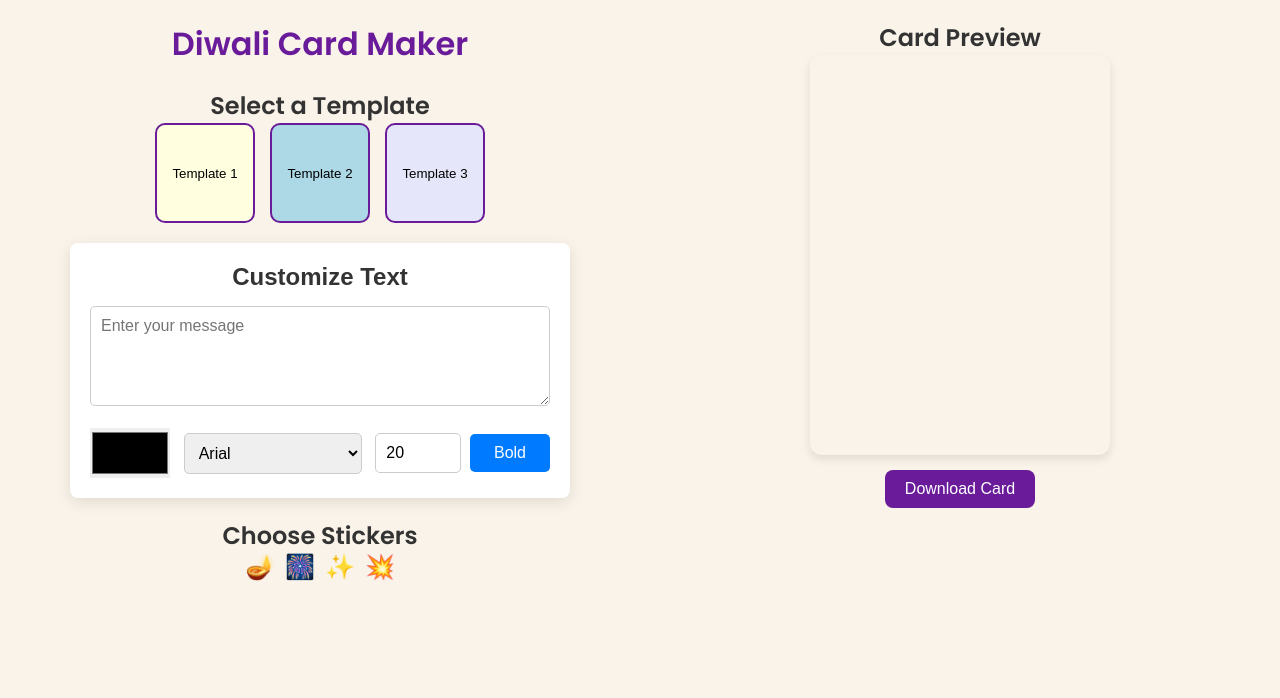
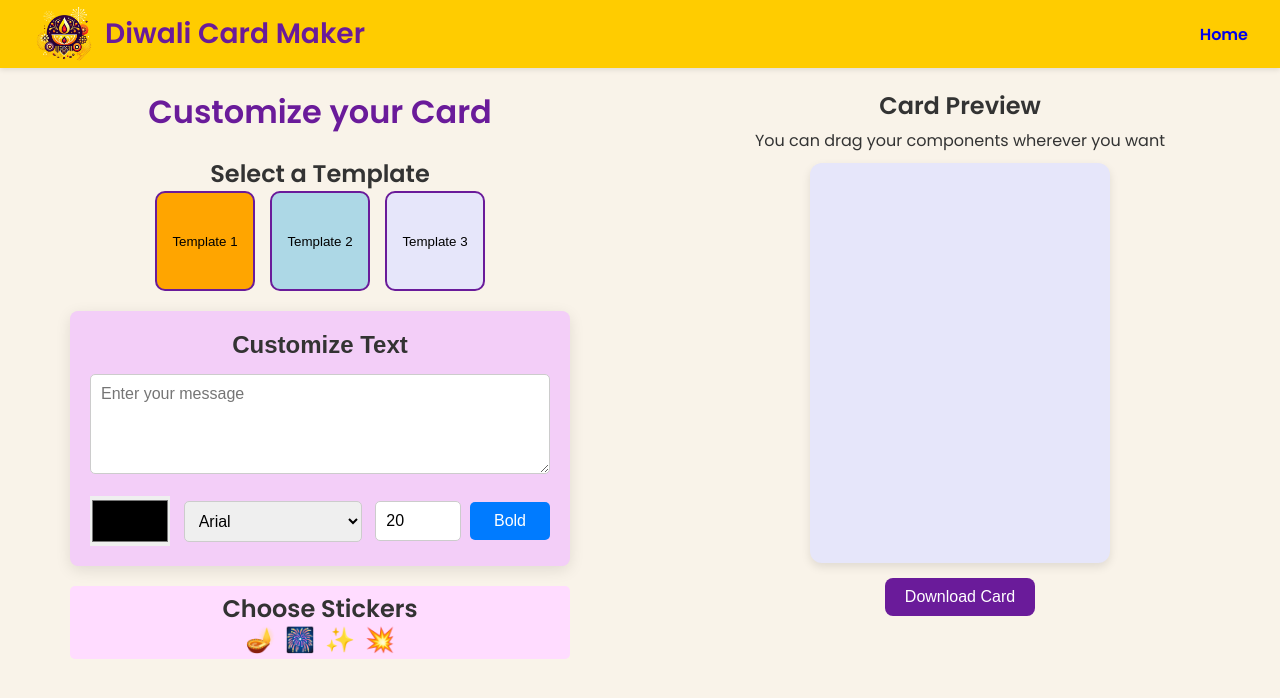
Before and after one commit to ikbal-hussain/diwali-card-maker, a React (Vite) app: page / in a window 1280 px wide. Shown: the top 698 px of the page. Built offline with nearby package versions, Linux system fonts and the light colour scheme.

Commit message:
Navbar added & fixes

```diff
--- a/src/App.css
+++ b/src/App.css
@@ -1,4 +1,4 @@
-.App {
+.App{
   display: flex;
   justify-content: space-between;
 
--- a/src/App.jsx
+++ b/src/App.jsx
@@ -6,9 +6,10 @@ import AnimationEffects from "./components/AnimationEffects";
 import CardPreview from "./components/CardPreview";
 import ImageUploader from "./components/ImageUploader";
 import "./App.css";
+import Navbar from "./components/Navbar";
 
 function App() {
-  const [template, setTemplate] = useState(null);
+  const [template, setTemplate] = useState({ id: 3, color: 'lavender' });
   const [text, setText] = useState({
     content: "",
     color: "#000",
@@ -22,9 +23,11 @@ function App() {
   const [isSoundOn, setIsSoundOn] = useState(false);
 
   return (
-    <div className="App">
-      <div className="left">
-        <h1>Diwali Card Maker</h1>
+    <div className="app-container ">
+      <Navbar />
+      <main className="App">
+ <div className="left">
+        <h1>Customize your Card</h1>
         <TemplateSelector setTemplate={setTemplate} />
         <TextEditor text={text} setText={setText} />
         <StickerGallery stickers={stickers} setStickers={setStickers} />
@@ -41,6 +44,8 @@ function App() {
           isSoundOn={isSoundOn}
         />
       </div>
+      </main>
+
     </div>
   );
 }
--- a/src/components/CardPreview.jsx
+++ b/src/components/CardPreview.jsx
@@ -19,6 +19,7 @@ function CardPreview({ template, text, stickers, images }) {
   return (
     <div className="preview-wrapper">
       <h2>Card Preview</h2>
+      <p>You can drag your components wherever you want</p>
       <div className="card" ref={cardRef} style={{ backgroundColor: template?.color }}>
         <Draggable>
           <div
--- /dev/null
+++ b/src/components/Navbar.jsx
@@ -0,0 +1,25 @@
+// src/components/Navbar.js
+import React from 'react';
+import '../styles/Navbar.css';
+import logo from '../assets/diwali-card-maker-logo.png';
+
+
+function Navbar() {
+  return (
+    <nav className="navbar">
+      <div className="navbar-logo">
+        <img src={logo} alt="Diwali Card Maker" />
+        <h3>Diwali Card Maker</h3>
+      </div>
+      <ul className="navbar-links">
+        <li><a href="#home">Home</a></li>
+        {/* <li><a href="#templates">Templates</a></li> */}
+        {/* <li><a href="#features">Features</a></li> */}
+        {/* <li><a href="#about">About</a></li> */}
+      </ul>
+      {/* <button className="navbar-cta">Create Your Card</button> */}
+    </nav>
+  );
+}
+
+export default Navbar;
--- a/src/components/TemplateSelector.jsx
+++ b/src/components/TemplateSelector.jsx
@@ -3,7 +3,7 @@ import '../styles/TemplateSelector.css';
 
 function TemplateSelector({ setTemplate }) {
   const templates = [
-    { id: 1, color: 'lightyellow' },
+    { id: 1, color: 'orange' },
     { id: 2, color: 'lightblue' },
     { id: 3, color: 'lavender' },
   ];
--- a/src/styles/CardPreview.css
+++ b/src/styles/CardPreview.css
@@ -1,6 +1,10 @@
 .preview-wrapper {
     text-align: center;
     margin: 20px;
+  }
+.preview-wrapper p {
+    text-align: center;
+    margin: 5px 10px 10px 10px;
   }
 
   .card {
--- /dev/null
+++ b/src/styles/Navbar.css
@@ -0,0 +1,81 @@
+/* src/styles/Navbar.css */
+.navbar {
+    display: flex;
+    justify-content: space-between;
+    align-items: center;
+    padding: .1rem 2rem;
+    background-color: #ffcc00;
+    box-shadow: 0 2px 5px rgba(0, 0, 0, 0.1);
+  }
+
+  .navbar-logo {
+    display: flex;
+    align-items: center;
+    justify-content: center;
+    gap: 0.5rem;
+    font-size: 1.5rem;
+    font-weight: bold;
+    color: #6a1b9a;
+  }
+
+  .navbar-logo img {
+    width: 65px;
+    height: auto;
+  }
+  .navbar-logo h3 {
+     margin: 0;
+     color: #6a1b9a;
+  }
+
+  .navbar-links {
+    list-style: none;
+    display: flex;
+    gap: 2rem;
+  }
+
+  .navbar-links li {
+    position: relative;
+  }
+
+  .navbar-links a {
+    text-decoration: none;
+    /* color: #333; */
+    font-weight: 800;
+    padding: 0.5rem 0;
+    transition: color 0.3s ease;
+  }
+
+  .navbar-links a:hover {
+    color: #ff6600;
+  }
+
+  .navbar-cta {
+    background-color: #ff6600;
+    color: #fff;
+    padding: 0.75rem 1.5rem;
+    font-size: 1rem;
+    border: none;
+    border-radius: 20px;
+    cursor: pointer;
+    transition: background-color 0.3s ease;
+  }
+
+  .navbar-cta:hover {
+    background-color: #cc5200;
+  }
+
+
+  @media (max-width: 768px) {
+    .navbar-links {
+      display: none;
+    }
+
+    .navbar {
+      padding: 1rem;
+    }
+
+    .navbar-cta {
+      font-size: 0.9rem;
+      padding: 0.6rem 1.2rem;
+    }
+  }
--- a/src/styles/StickerGallery.css
+++ b/src/styles/StickerGallery.css
@@ -1,6 +1,12 @@
 .gallery-wrapper {
     text-align: center;
     margin: 20px 0;
+    background-color: rgb(255, 220, 255);
+    width: 500px;
+    margin: auto;
+    margin-bottom: 20px;
+    padding: 5px;
+    border-radius: 5px;
   }
 
   .sticker-buttons {
--- a/src/styles/TextEditor.css
+++ b/src/styles/TextEditor.css
@@ -1,7 +1,7 @@
 
 
 .editor-wrapper {
-    background-color: #ffffff;
+    background-color: #f3cef8;
     border-radius: 8px;
     padding: 20px;
     box-shadow: 0 4px 15px rgba(0, 0, 0, 0.1);
```
Also changed, not shown: src/components/TextEditor.jsx (+12 -6 lines), src/assets/diwali-card-maker-logo.png (added), src/assets/diwali-card-maker-logo.webp (added).
